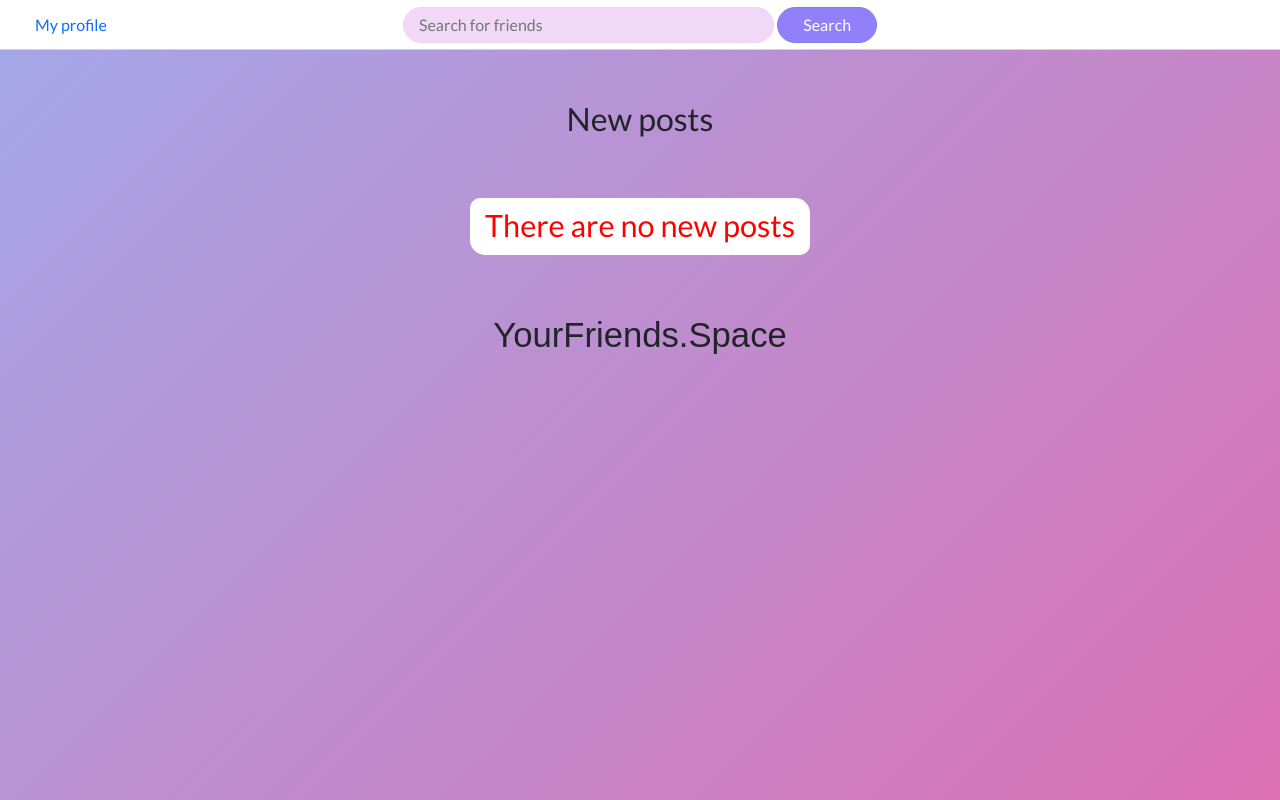
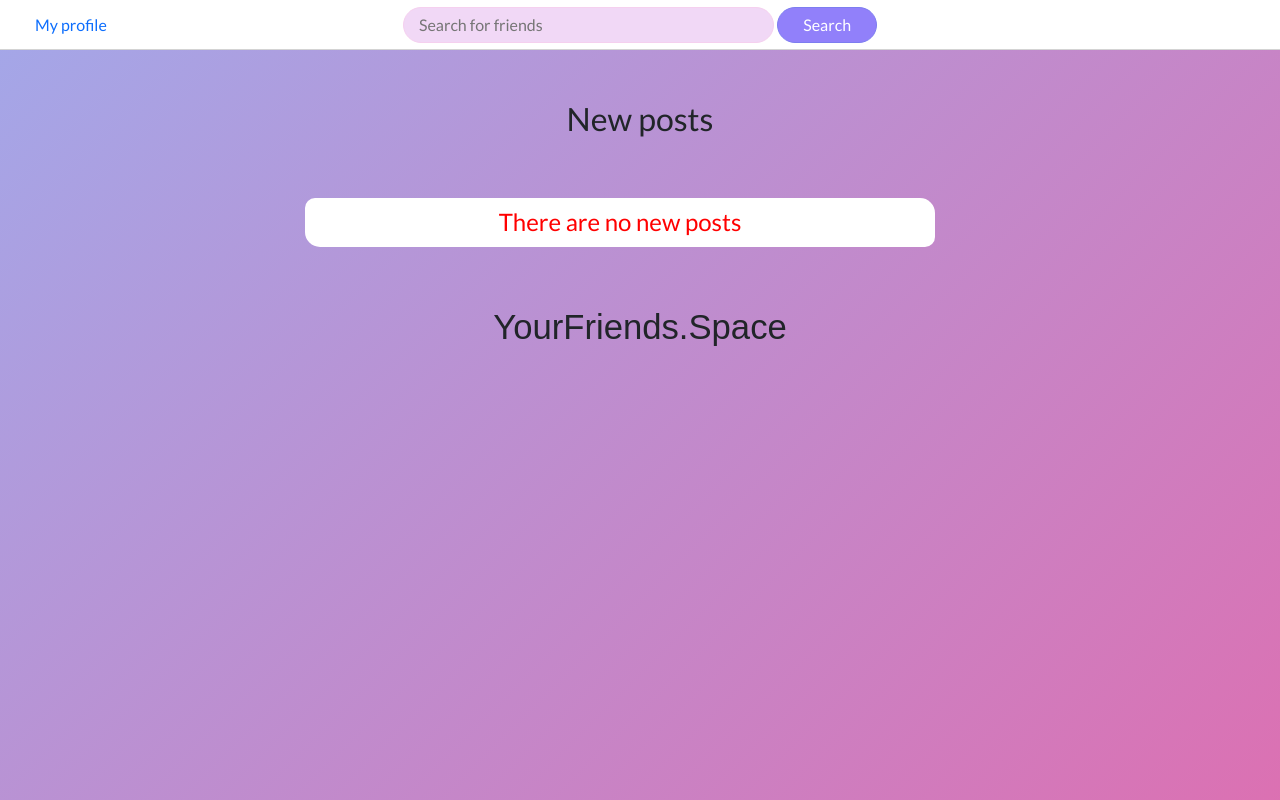
Before and after one commit to apaspartu/yourfriends.space, a Django app: page /me/feed/ in a window 1280 px wide. Run offline with Django 4.2, Linux system fonts and the light colour scheme; the visitor is signed in with stand-in values (Sample User, id 1); some web fonts are replaced.

Commit message:
Add style

```diff
--- a/accounts/static/css/basic.css
+++ b/accounts/static/css/basic.css
@@ -5,6 +5,7 @@ body {
     font-family: "Lato", Arial, Helvetica, sans-serif;
     display: flex;
     justify-content: center;
+    margin: 0;
 }
 header {
     position: fixed;
@@ -37,8 +38,8 @@ h1, h2, h3, h4, h5, h6, p, div, span, a, input, textarea {
     padding: 10px 15px;
     background-color: white;
     border-radius: 10px 15px;
-    width: max-content;
-    font-size: 23pt;
+    width: fit-content;
+    font-size: 18pt;
 }
 
 #fsearch {
@@ -96,6 +97,7 @@ h1, h2, h3, h4, h5, h6, p, div, span, a, input, textarea {
 }
 main {
     width: 700px;
+    margin: 0;
 }
 .aboutme {
     position: relative;
--- a/mysite/settings.py
+++ b/mysite/settings.py
@@ -12,9 +12,9 @@ https://docs.djangoproject.com/en/4.0/ref/settings/
 import os
 from pathlib import Path
 import cloudinary.api
-# from dotenv import load_dotenv
+from dotenv import load_dotenv
 
-# load_dotenv()
+load_dotenv()
 
 
 # Build paths inside the project like this: BASE_DIR / 'subdir'.
--- a/static/css/basic.css
+++ b/static/css/basic.css
@@ -31,14 +31,14 @@ h1, h2, h3, h4, h5, h6, p, div, span, a, input, textarea {
     max-width: 100%;
 }
 .nothing {
+    font-size: 18pt;
     text-align: center;
-    margin: 60px auto 50px auto;
+    margin: 60px 15px;
     color: red;
     padding: 10px 15px;
     background-color: white;
     border-radius: 10px 15px;
-    width: max-content;
-    font-size: 23pt;
+    width: 90%;
 }
 
 #fsearch {
```
Also changed, not shown: 1 other file.
